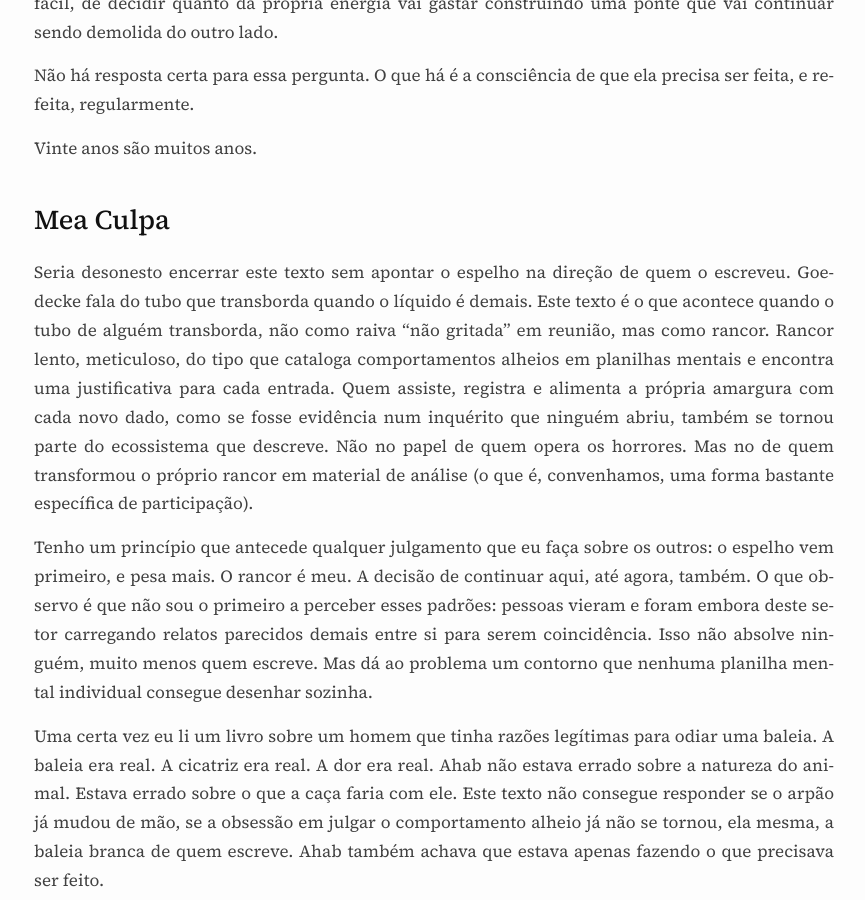
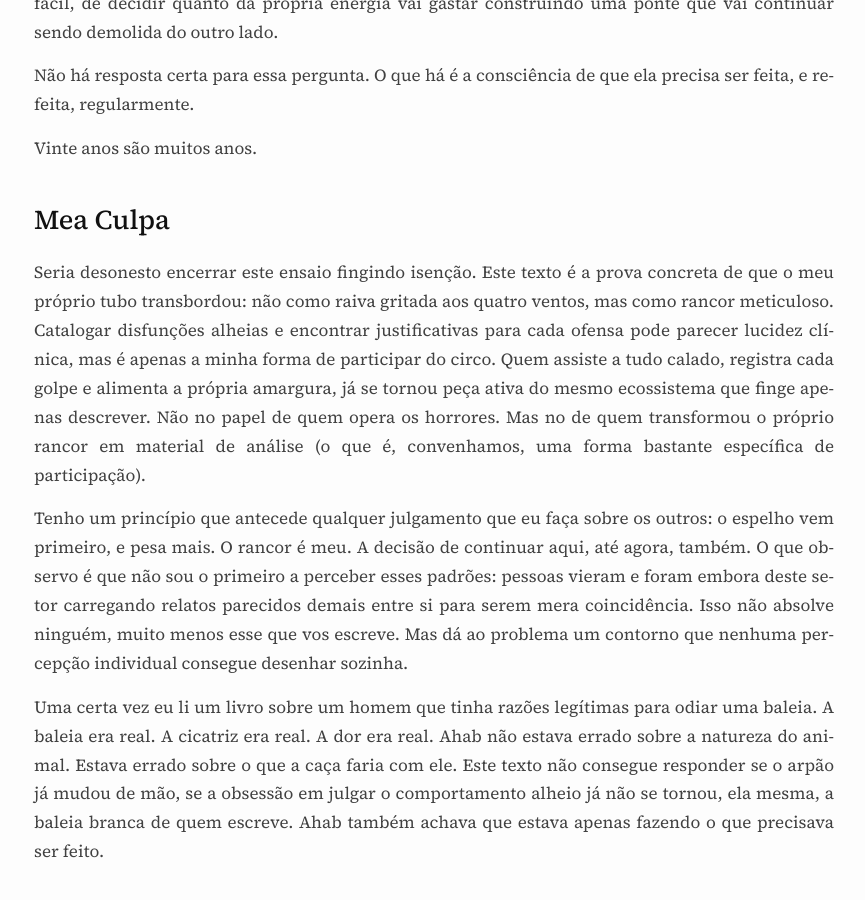
Before and after one commit to vndmtrx/vndmtrx.github.io, a Jekyll site: the page built from _posts/2026-08-22-estou-aqui-para-trabalhar.md, in a window 1280 px wide and 900 px high, scrolled down 11402 px. Shown: the whole window, without its empty margins (206-1071 px from the left). Built offline with Jekyll 4.4.1, drawn with Linux system fonts in a browser that asks for light colours; nearby versions of some CDN libraries.

Commit message:
Mais correções pontuais

```diff
--- a/_posts/2026-08-22-estou-aqui-para-trabalhar.md
+++ b/_posts/2026-08-22-estou-aqui-para-trabalhar.md
@@ -152,9 +152,9 @@ Vinte anos são muitos anos.
 
 ## Mea Culpa
 
-Seria desonesto encerrar este texto sem apontar o espelho na direção de quem o escreveu. Goedecke fala do tubo que transborda quando o líquido é demais. Este texto é o que acontece quando o tubo de alguém transborda, não como raiva "não gritada" em reunião, mas como rancor. Rancor lento, meticuloso, do tipo que cataloga comportamentos alheios em planilhas mentais e encontra uma justificativa para cada entrada. Quem assiste, registra e alimenta a própria amargura com cada novo dado, como se fosse evidência num inquérito que ninguém abriu, também se tornou parte do ecossistema que descreve. Não no papel de quem opera os horrores. Mas no de quem transformou o próprio rancor em material de análise (o que é, convenhamos, uma forma bastante específica de participação).
+Seria desonesto encerrar este ensaio fingindo isenção. Este texto é a prova concreta de que o meu próprio tubo transbordou: não como raiva gritada aos quatro ventos, mas como rancor meticuloso. Catalogar disfunções alheias e encontrar justificativas para cada ofensa pode parecer lucidez clínica, mas é apenas a minha forma de participar do circo. Quem assiste a tudo calado, registra cada golpe e alimenta a própria amargura, já se tornou peça ativa do mesmo ecossistema que finge apenas descrever. Não no papel de quem opera os horrores. Mas no de quem transformou o próprio rancor em material de análise (o que é, convenhamos, uma forma bastante específica de participação).
 
-Tenho um princípio que antecede qualquer julgamento que eu faça sobre os outros: o espelho vem primeiro, e pesa mais. O rancor é meu. A decisão de continuar aqui, até agora, também. O que observo é que não sou o primeiro a perceber esses padrões: pessoas vieram e foram embora deste setor carregando relatos parecidos demais entre si para serem coincidência. Isso não absolve ninguém, muito menos quem escreve. Mas dá ao problema um contorno que nenhuma planilha mental individual consegue desenhar sozinha.
+Tenho um princípio que antecede qualquer julgamento que eu faça sobre os outros: o espelho vem primeiro, e pesa mais. O rancor é meu. A decisão de continuar aqui, até agora, também. O que observo é que não sou o primeiro a perceber esses padrões: pessoas vieram e foram embora deste setor carregando relatos parecidos demais entre si para serem mera coincidência. Isso não absolve ninguém, muito menos esse que vos escreve. Mas dá ao problema um contorno que nenhuma percepção individual consegue desenhar sozinha.
 
 Uma certa vez eu li um livro sobre um homem que tinha razões legítimas para odiar uma baleia. A baleia era real. A cicatriz era real. A dor era real. Ahab não estava errado sobre a natureza do animal. Estava errado sobre o que a caça faria com ele. Este texto não consegue responder se o arpão já mudou de mão, se a obsessão em julgar o comportamento alheio já não se tornou, ela mesma, a baleia branca de quem escreve. Ahab também achava que estava apenas fazendo o que precisava ser feito.
 
```
